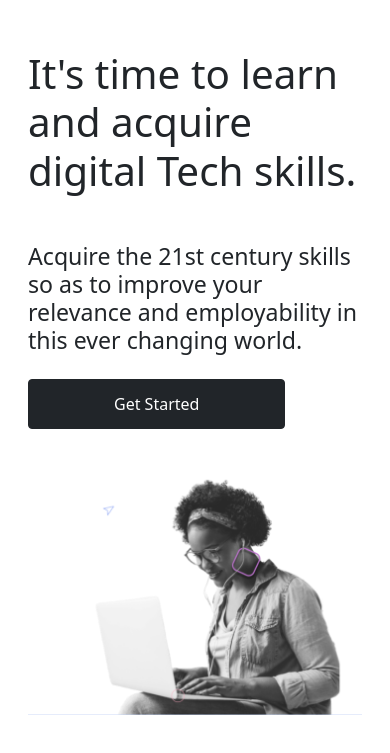
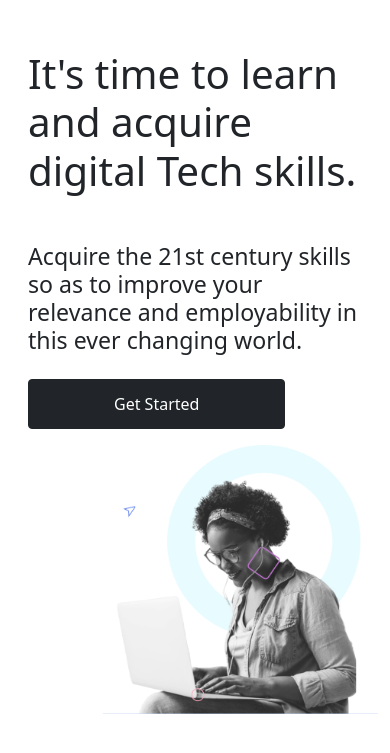
Before and after one commit to gift56/Bootstrap, a plain HTML site: page index.html in a window 390 px wide. Shown: the part 89-842 px from the top of the page. Drawn offline with Linux system fonts and the light colour scheme.

Commit message:
made changes to all

```diff
--- a/index.html
+++ b/index.html
@@ -92,8 +92,9 @@
             <div class="col-md-6 text">
                 <div class="card-body circle">
                     <img  class="circles" src="/style/img/circl.svg" alt="circle">
-                    <img src="/style/img/girlh.png" alt="girlholindlaptop" width="100%">
+                    <img  class="first1" src="/style/img/girlh.png" alt="girlholindlaptop" width="100%">
                 </div>
+                <div class="first2"><img class="first22" src="/style/img/girlholindlaptop.png" alt="girlholindlaptop"></div>
             </div>
         </div>
     </section>
--- a/style/style.scss
+++ b/style/style.scss
@@ -1,4 +1,4 @@
-body{
+body {
     overflow-x: hidden;
 }
 .meetme {
@@ -7,7 +7,10 @@ body{
         justify-content: flex-end;
         width: 100%;
         .left {
-            padding-left: 4vw;
+            padding-left: 3vw;
+            @media screen and (max-width:991px) {
+                padding-left: 0;
+            }
         }
         h6 {
             font-size: 18px !important;
@@ -49,6 +52,8 @@ body{
     }
 }
 .row {
+    .circle {
+        overflow-x: hidden;
         .circles {
             display: none;
             @media screen and (min-width: 991px) {
@@ -57,7 +62,24 @@ body{
                 z-index: -1;
                 top: -200px;
                 right: -90px;
-
+            }
+        }
+        .first1 {
+            display: none;
+            @media screen and (min-width: 991px) {
+                display: flex;
+            }
+        }
+    }
+    .first2{
+        overflow-x: hidden;
+        .first22 {
+            display: none;
+            @media screen and (max-width: 991px) {
+                display: flex;
+                width: 275px;
+            }
+        }
     }
 }
 .text {
@@ -76,4 +98,3 @@ body{
         }
     }
 }
-}
```
Also changed, not shown: style/style.css, 1 other file. Lines whose indentation alone changed are shown as unchanged.
